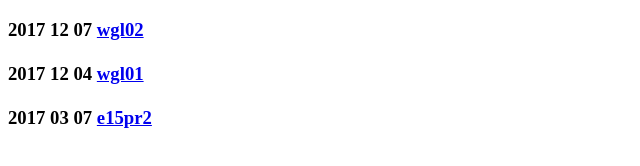
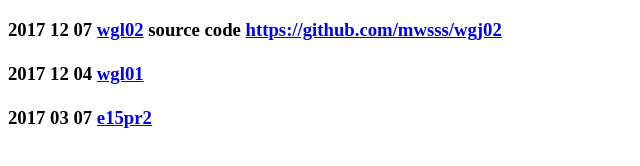
Before and after one commit to mwsss/mwsss.github.io, a plain HTML site: page index.html in a window 1280 px wide. Shown: the whole page, without its empty margins (0-640 px from the left). Drawn offline with Linux system fonts and the light colour scheme.

Commit message:
add source code
wgj02 add link GitHub

```diff
--- a/index.html
+++ b/index.html
@@ -8,7 +8,7 @@
 
 <h3>
 
-2017 12 07 <a href="wgl02/index.html">wgl02</a><br><br>
+2017 12 07 <a href="wgl02/index.html">wgl02</a> source code <a href="https://github.com/mwsss/wgj02">https://github.com/mwsss/wgj02</a><br><br>
 
 2017 12 04 <a href="wgl01/index.html">wgl01</a><br><br>
 
```
